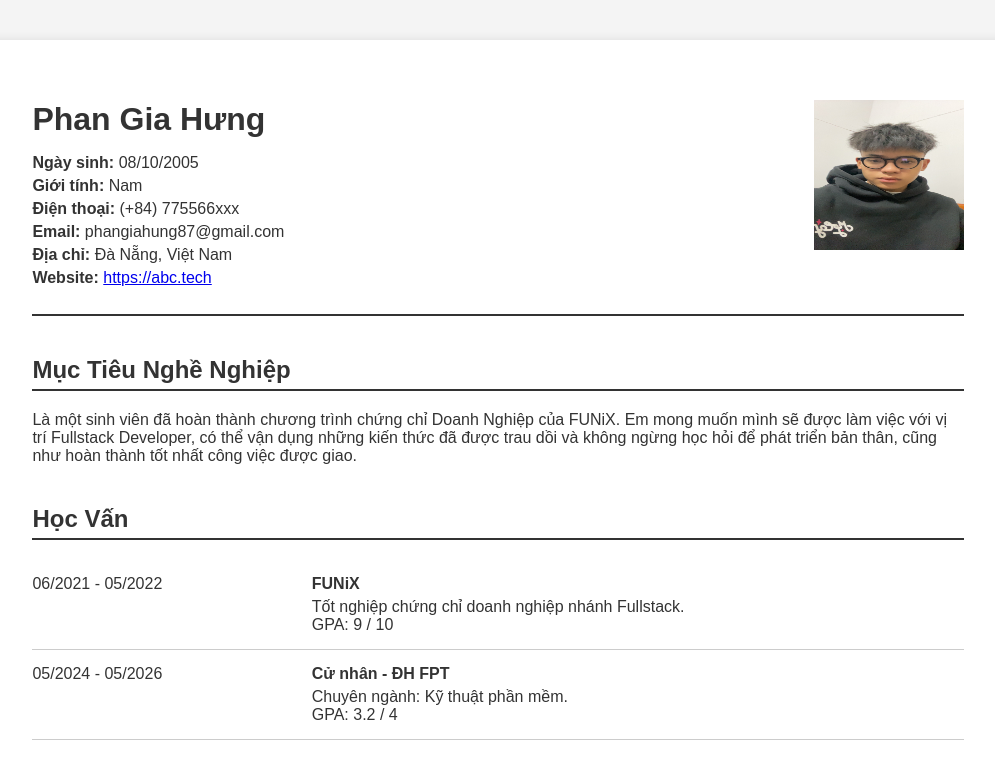
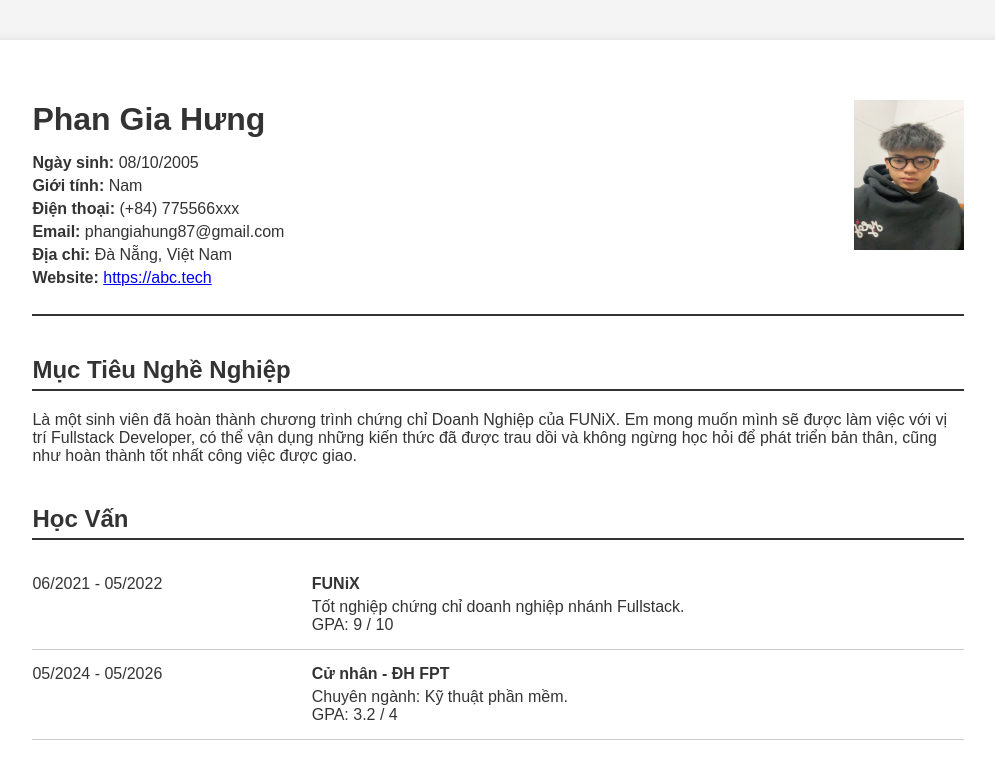
Before and after one commit to LilWeed42/Assignment1, a plain HTML site: page index.html in a window 1280 px wide. Shown: the top 777 px of the page, without its empty margins (142-1137 px from the left). Drawn offline with Linux system fonts and the light colour scheme.

Commit message:
Add files via upload

```diff
--- a/style.css
+++ b/style.css
@@ -28,7 +28,7 @@ header {
 }
 
 .profile-picture img {
-    width: 150px;
+    width: 110px;
     height: 150px;
 }
 
```
